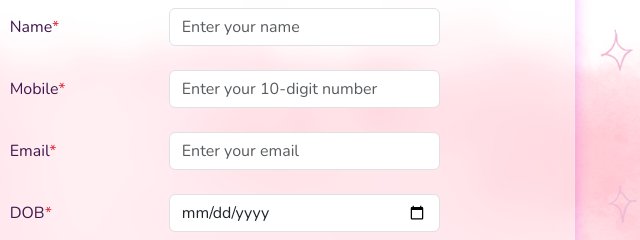
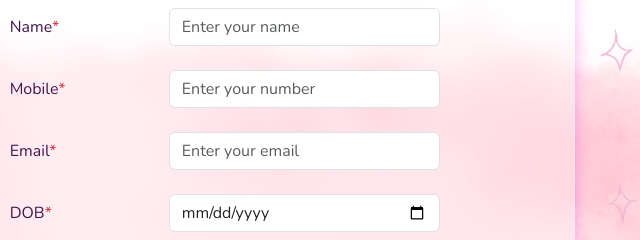
Before and after one commit to NIVYASHREE847/forms, a plain HTML site: page index.html in a window 1280 px wide. Shown: the part 125-365 px from the top of the page, 415-1055 px from the left. Drawn offline with nearby package versions, Linux system fonts and the light colour scheme.

Commit message:
Update index.html
placeholder length reduced

```diff
--- a/index.html
+++ b/index.html
@@ -31,7 +31,7 @@
                 <div class="mb-4 row align-items-center">
                 <label for="phone" class="col-3 col-form-label">Mobile<span class="text-danger">*</span></label>
                 <div class="col-9">
-                <input type="tel" class="form-control" id="phone" placeholder="Enter your 10-digit number" maxlength="10" title="number goes here">
+                <input type="tel" class="form-control" id="phone" placeholder="Enter your number" maxlength="10" title="number goes here">
                 <span id="phoneError" class="text-danger"></span>
                 </div>
                 </div>
```
